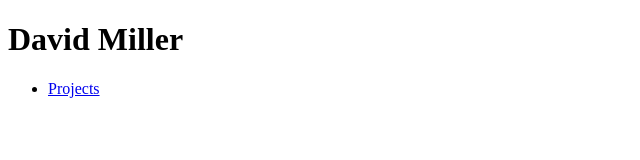
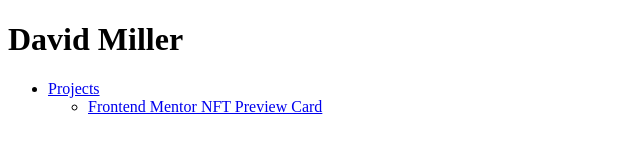
Before and after one commit to dm1llz/dm1llz.github.io, a plain HTML site: page index.html in a window 1280 px wide. Shown: the whole page, without its empty margins (0-640 px from the left). Drawn offline with Linux system fonts and the light colour scheme.

Commit message:
Added link to NFT Preview Card

```diff
--- a/index.html
+++ b/index.html
@@ -11,7 +11,12 @@
     <h1>David Miller</h1>
     <nav>
         <ul>
-            <li><a href="#">Projects</a></li>
+            <li>
+                <a href="#">Projects</a>
+                <ul>
+                    <li><a href="https://dm1llz.github.io/frontendmentor-nftpreviewcard">Frontend Mentor NFT Preview Card</a></li>
+                </ul>
+            </li>
         </ul>
     </nav>
 </body>
```
